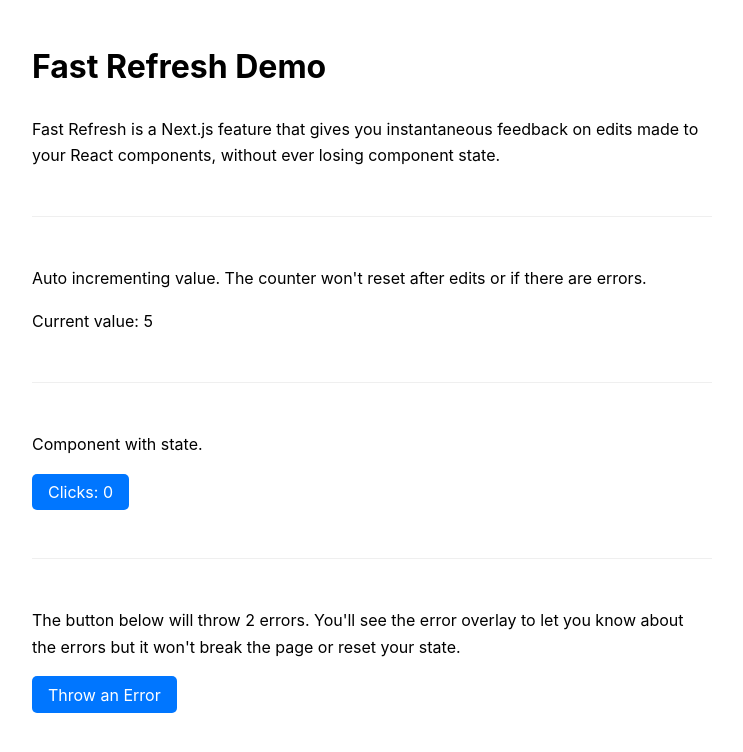
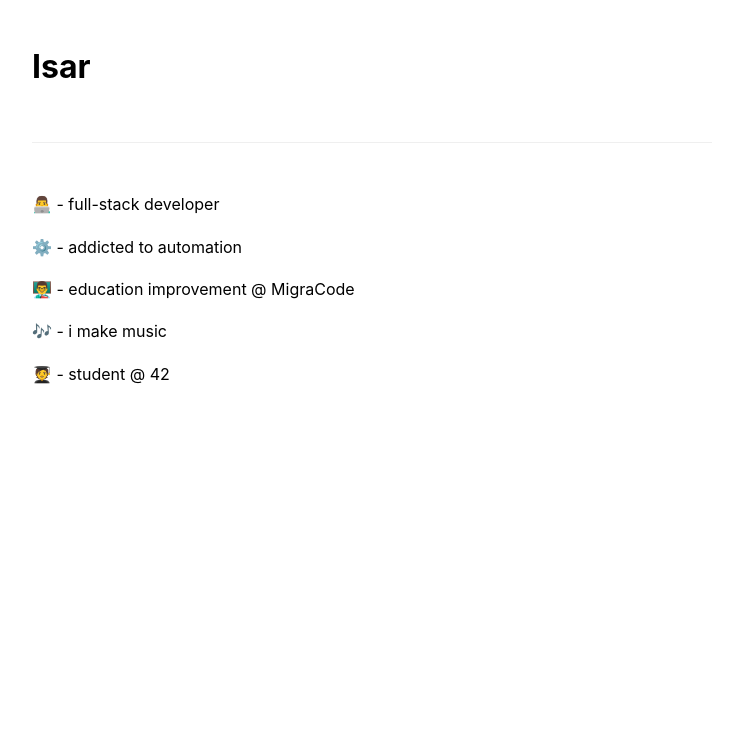
Before and after one commit to FridIsar/portfolio, a Next.js app: page / in a window 1280 px wide. Shown: the top 752 px of the page, without its empty margins (268-1011 px from the left). Built offline with nearby package versions, Linux system fonts and the light colour scheme.

Commit message:
Initial commit

```diff
--- a/components/Button.js
+++ /dev/null
@@ -1,5 +0,0 @@
-import styles from './Button.module.css'
-
-export default function Button(props) {
-  return <button type="button" className={styles.btn} {...props} />
-}
--- a/components/Button.module.css
+++ /dev/null
@@ -1,32 +0,0 @@
-button.btn {
-  margin: 0;
-  border: 1px solid #d1d1d1;
-  border-radius: 5px;
-  padding: 0.5em;
-  vertical-align: middle;
-  white-space: normal;
-  background: none;
-  line-height: 1;
-  font-size: 1rem;
-  font-family: inherit;
-  transition: all 0.2s ease;
-}
-
-button.btn {
-  padding: 0.65em 1em;
-  background: #0076ff;
-  color: #fff;
-  border: none;
-  cursor: pointer;
-  transition: all 0.2s ease;
-}
-button.btn:focus {
-  outline: 0;
-  border-color: #0076ff;
-}
-button.btn:hover {
-  background: rgba(0, 118, 255, 0.8);
-}
-button.btn:focus {
-  box-shadow: 0 0 0 2px rgba(0, 118, 255, 0.5);
-}
--- a/components/ClickCount.js
+++ /dev/null
@@ -1,11 +0,0 @@
-import { useCallback, useState } from 'react'
-import Button from './Button'
-
-export default function ClickCount() {
-  const [count, setCount] = useState(0)
-  const increment = useCallback(() => {
-    setCount((v) => v + 1)
-  }, [setCount])
-
-  return <Button onClick={increment}>Clicks: {count}</Button>
-}
--- /dev/null
+++ b/components/Roles.js
@@ -0,0 +1,27 @@
+//useSWR allows the use of SWR inside function components
+import useSWR from 'swr';
+
+//Write a fetcher function to wrap the native fetch function and return the result of a call to url in json format
+const fetcher = (url) => fetch(url).then((res) => res.json());
+
+export default function Roles() {
+  //Set up SWR to run the fetcher function when calling "/api/staticdata"
+  //There are 3 possible states: (1) loading when data is null (2) ready when the data is returned (3) error when there was an error fetching the data
+  const { data, error } = useSWR('/api/staticdata', fetcher);
+
+  //Handle the error state
+  if (error) return <div>Failed to load</div>;
+  //Handle the loading state
+  if (!data) return <div>Loading...</div>;
+  //Handle the ready state and display the result contained in the data object mapped to the structure of the json file
+    //Parse the JSON text to Array
+    let parsedData = JSON.parse(data)
+    //Add each role inside a <p> to an array
+    const roles = []
+    parsedData.forEach(role => {
+        roles.push(
+            <p>{role.emoji} - {role.description}</p>
+        )
+    });
+    return roles;
+}
--- /dev/null
+++ b/json/roles.json
@@ -0,0 +1,17 @@
+[
+    {
+        "emoji": "👨‍💻", "description": "full-stack developer"
+    },
+    {
+        "emoji": "⚙️", "description": "addicted to automation"
+    },
+    {
+        "emoji": "👨‍🏫", "description": "education improvement @ MigraCode"
+    },
+    {
+        "emoji": "🎶", "description": "i make music"
+    },
+    {
+        "emoji": "🧑‍🎓", "description": "student @ 42"
+    }
+]
--- a/package.json
+++ b/package.json
@@ -8,6 +8,7 @@
   "dependencies": {
     "next": "latest",
     "react": "^17.0.2",
-    "react-dom": "^17.0.2"
+    "react-dom": "^17.0.2",
+    "swr": "^2.1.1"
   }
 }
--- /dev/null
+++ b/pages/api/staticdata.js
@@ -0,0 +1,11 @@
+import path from 'path';
+import { promises as fs } from 'fs';
+
+export default async function handler(req, res) {
+  //Find the absolute path of the json directory
+  const jsonDirectory = path.join(process.cwd(), 'json');
+  //Read the json data file data.json
+  const fileContents = await fs.readFile(jsonDirectory + '/roles.json', 'utf8');
+  //Return the content of the data file in json format
+  res.status(200).json(fileContents);
+}
--- a/pages/index.js
+++ b/pages/index.js
@@ -1,69 +1,13 @@
-import { useCallback, useEffect, useState } from 'react'
-import Button from '../components/Button'
-import ClickCount from '../components/ClickCount'
+import Roles from '../components/Roles'
 import styles from '../styles/home.module.css'
 
-function throwError() {
-  console.log(
-    // The function body() is not defined
-    document.body()
-  )
-}
 
 function Home() {
-  const [count, setCount] = useState(0)
-  const increment = useCallback(() => {
-    setCount((v) => v + 1)
-  }, [setCount])
-
-  useEffect(() => {
-    const r = setInterval(() => {
-      increment()
-    }, 1000)
-
-    return () => {
-      clearInterval(r)
-    }
-  }, [increment])
-
   return (
     <main className={styles.main}>
-      <h1>Fast Refresh Demo</h1>
-      <p>
-        Fast Refresh is a Next.js feature that gives you instantaneous feedback
-        on edits made to your React components, without ever losing component
-        state.
-      </p>
+      <h1>Isar</h1>
       <hr className={styles.hr} />
-      <div>
-        <p>
-          Auto incrementing value. The counter won't reset after edits or if
-          there are errors.
-        </p>
-        <p>Current value: {count}</p>
-      </div>
-      <hr className={styles.hr} />
-      <div>
-        <p>Component with state.</p>
-        <ClickCount />
-      </div>
-      <hr className={styles.hr} />
-      <div>
-        <p>
-          The button below will throw 2 errors. You'll see the error overlay to
-          let you know about the errors but it won't break the page or reset
-          your state.
-        </p>
-        <Button
-          onClick={(e) => {
-            setTimeout(() => document.parentNode(), 0)
-            throwError()
-          }}
-        >
-          Throw an Error
-        </Button>
-      </div>
-      <hr className={styles.hr} />
+        <Roles></Roles>
     </main>
   )
 }
```
Also changed, not shown: 2 other files (tests, documents, lock files or other folders).
